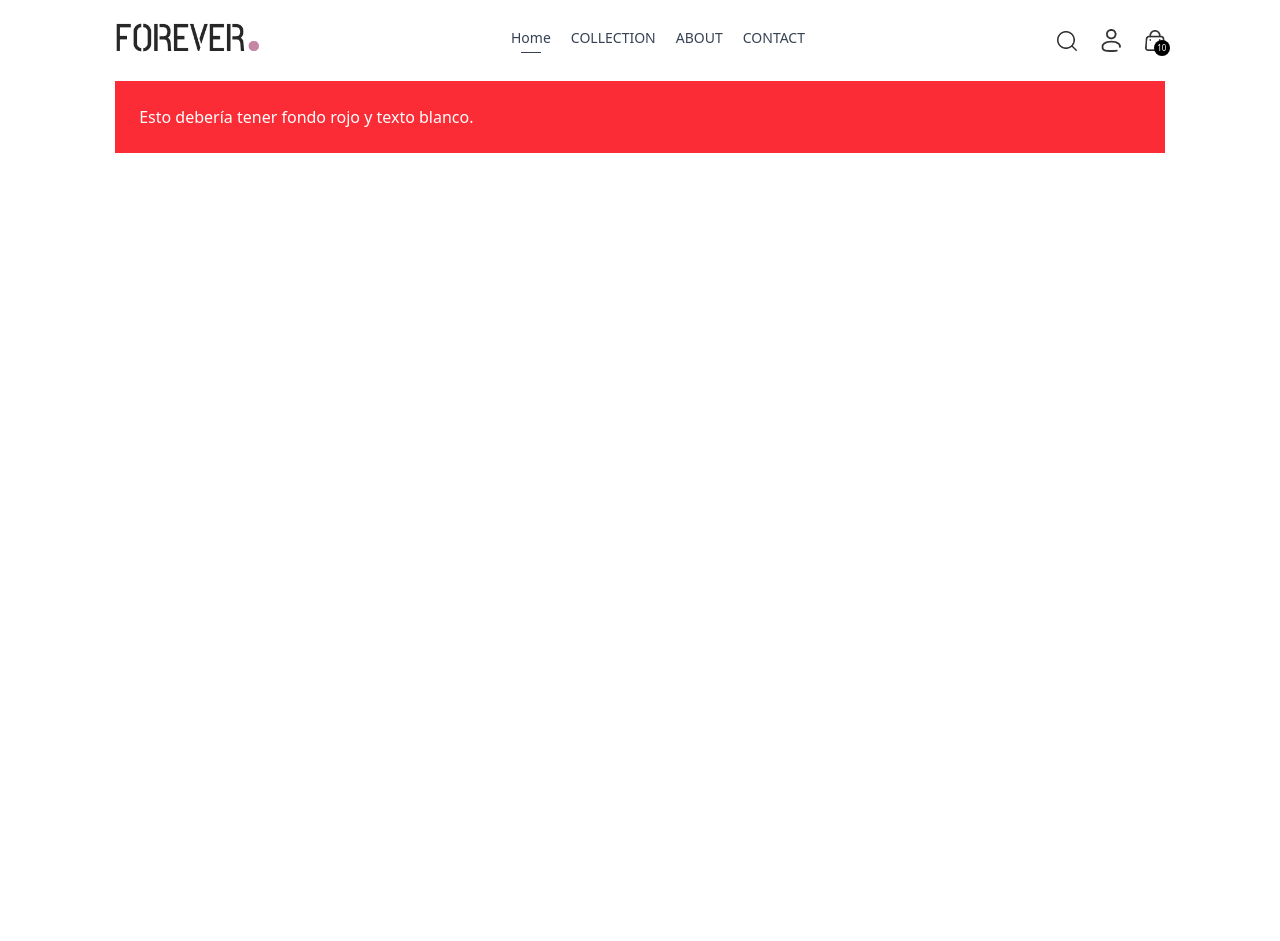
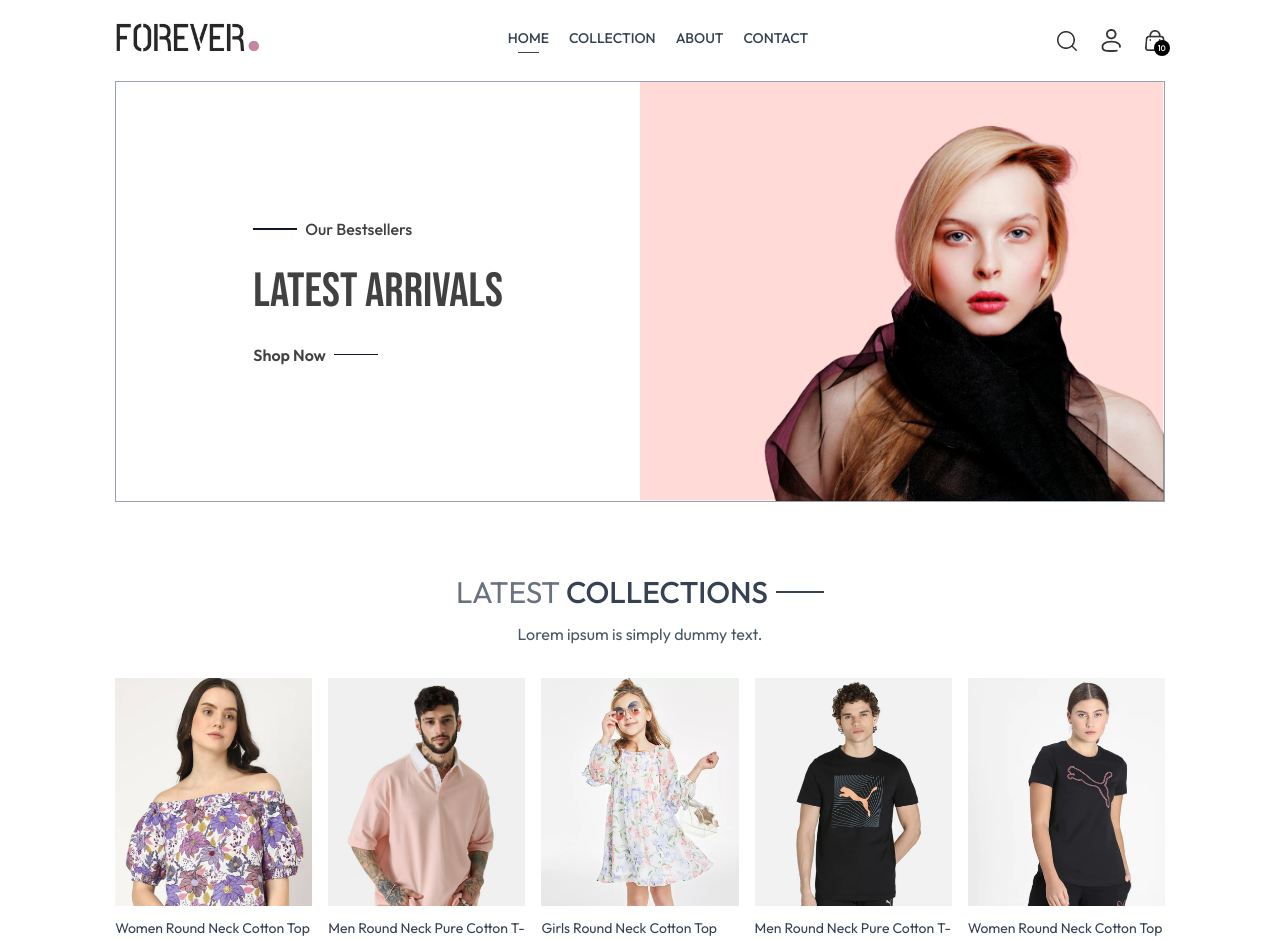
Before and after one commit to Brandon-GJ29/ecommerce, a React (Vite) app in the folder ecommerse-app/frontend/: page / in a window 1280 px wide. Shown: the top 941 px of the page. Before the commit the page ends 800 px from the top, so only its background shows below. Built offline with nearby package versions, Linux system fonts and the light colour scheme.

Commit message:
Visualizacion de Items

```diff
--- a/ecommerse-app/frontend/src/App.jsx
+++ b/ecommerse-app/frontend/src/App.jsx
@@ -1,5 +1,5 @@
 import React from 'react'
-import { Routes,Route} from 'react-router-dom'
+import { Routes, Route } from 'react-router-dom'
 import Home from './pages/Home'
 import Collection from './pages/Collection'
 import About from './pages/About.jsx'
@@ -14,22 +14,20 @@
 
 const App = () => {
   return (
-
-    <h1 className="px-4 sm:px[5vw] md:px-[7vw] lg:px-[9vw] ">
-      <NavBar/>
+    <div className="px-4 sm:px-[5vw] md:px-[7vw] lg:px-[9vw]">
+      <NavBar />
       <Routes>
-        <Route path='/' element={<Home/>}/>
-        <Route path='/collections' element={<Collection/>}/>
-        <Route path='/about' element={<About/>}/>
-        <Route path='/contact' element={<Contact/>}/>
-        <Route path='/product/:productId' element={<Product/>}/>
-        <Route path='/cart' element={<Cart/>}/>
-        <Route path='/login' element={<Login/>}/>
-        <Route path='/place-order' element={<PlaceOrder/>}/>
-        <Route path='/orders' element={<Orders/>}/>
+        <Route path='/' element={<Home />} />
+        <Route path='/collections' element={<Collection />} />
+        <Route path='/about' element={<About />} />
+        <Route path='/contact' element={<Contact />} />
+        <Route path='/product/:productId' element={<Product />} />
+        <Route path='/cart' element={<Cart />} />
+        <Route path='/login' element={<Login />} />
+        <Route path='/place-order' element={<PlaceOrder />} />
+        <Route path='/orders' element={<Orders />} />
       </Routes>
-    </h1>
-
+    </div>
   )
 }
 
--- a/ecommerse-app/frontend/src/components/Hero.jsx
+++ b/ecommerse-app/frontend/src/components/Hero.jsx
@@ -1,9 +1,25 @@
 import React from 'react'
+import { assets } from '../assets/frontend_assets/assets.js'
 
 const Hero = () => {
   return (
-    <div>
-
+    <div className='flex flex-col sm:flex-row border border-gray-400'>
+        {/*Hero left side */}
+        <div className='w-full sm:w-1/2 flex items-center justify-center py-10 sm:py-0'>
+            <div className='text-[#414141]'>
+                <div className='flex items-center gap-2'>
+                    <p className='w-8 md:w-11 h-[2px] bg-gray-900'></p>
+                    <p className='font-medium text-sm md:text-base'>Our Bestsellers</p>
+                </div>
+                    <h1 className='bebas-neue-regular text-3xl sm:py-3 lg:text-5xl leading-relaxed'>Latest arrivals</h1>
+                    <div className='flex items-center gap-2'>
+                        <p className='font-semibold text-sm md:text-base'>Shop Now</p>
+                        <p className='w-8 md:w-11 h-[1px] bg-gray-900'></p>
+                    </div>
+            </div>
+        </div>
+        {/*Hero right side */}
+        <img className='w-full sm:w-1/2' src={assets.hero_img} alt="" />
     </div>
   )
 }
--- /dev/null
+++ b/ecommerse-app/frontend/src/components/LastestCollection.jsx
@@ -0,0 +1,40 @@
+import React, { useContext, useEffect, useState } from 'react'
+import { ShopContext } from '../context/ShopContext';
+import Tittle from './Tittle';
+import ProductItem from './ProductItem';
+
+const LatestCollection = () => {
+    const { products } = useContext(ShopContext);
+    const [latestProducts, setLatestProducts] = useState([]);
+
+    useEffect(() => {
+        setLatestProducts(products.slice(0, 10));
+    }, [products]);
+
+    return (
+        <div className='my-10'>
+            <div className='text-center py-8 text-3xl'>
+                <Tittle text1={'LATEST'} text2={'COLLECTIONS'} />
+                <p className='w-3/4 m-auto text-xs sm:text-sm md:text-base text-gray-600'>
+                    Lorem ipsum is simply dummy text.
+                </p>
+            </div>
+            {/* Rendering products */}
+            <div className='grid grid-cols-2 sm:grid-cols-3 md:grid-cols-4 lg:grid-cols-5 gap-4 gap-y-6'>
+                {
+                    latestProducts.map((item, index) => (
+                        <ProductItem
+                            key={index}
+                            id={item._id}
+                            image={item.image}
+                            name={item.name}
+                            price={item.price}
+                        />
+                    ))
+                }
+            </div>
+        </div>
+    )
+}
+
+export default LatestCollection;
--- a/ecommerse-app/frontend/src/components/NavBar.jsx
+++ b/ecommerse-app/frontend/src/components/NavBar.jsx
@@ -12,7 +12,7 @@
       <img src={assets.logo} className='w-36' alt="Logo" />
       <ul className='hidden sm:flex gap-5 text-sm text-gray-700'>
           <NavLink to="/"  className='flex flex-col items-center gap-1'>
-            <p>Home</p>
+            <p>HOME</p>
             <hr className='w-2/4 border-none h-[1.5px] bg-gray-700 hidden'/>
           </NavLink>
           <NavLink to="/collections"  className='flex flex-col items-center gap-1'>
--- /dev/null
+++ b/ecommerse-app/frontend/src/components/ProductItem.jsx
@@ -0,0 +1,21 @@
+import React, { useContext } from 'react'
+import { ShopContext } from '../context/ShopContext';
+import { Link } from 'react-router-dom';
+
+const ProductItem = ({ id, image,name, price }) => {
+  const { currency } = useContext(ShopContext);
+
+  return (
+    <div>
+      <Link className='text-gray-700 cursor-pointer' to={`/product/${id}`}>
+        <div className='overflow-hidden'>
+            <img className='hover:scale-110 transition ease-in-out' src={image[0]} alt="" />
+        </div>
+        <p className='pt-3 pb-1 text-sm'>{name}</p>
+        <p className='text-sm font-medium'>{currency}{price}</p>
+      </Link>
+    </div>
+  )
+}
+
+export default ProductItem
--- /dev/null
+++ b/ecommerse-app/frontend/src/components/Tittle.jsx
@@ -0,0 +1,12 @@
+import React from 'react'
+
+const Tittle = ({text1,text2}) => {
+  return (
+    <div className='inline-flex gap-2 items-center mb-3'>
+        <p className='text-gray-500'>{text1} <span className='text-gray-700 font-medium'>{text2}</span></p>
+        <p className='w-8 sm:w-12 h-1[1px] sm:h-[2px] bg-gray-700 '></p>
+    </div>
+  )
+}
+
+export default Tittle
--- /dev/null
+++ b/ecommerse-app/frontend/src/context/ShopContext.jsx
@@ -0,0 +1,23 @@
+import { createContext } from "react";
+import { products } from "../assets/frontend_assets/assets";
+
+export const ShopContext = createContext();
+
+const ShopContextProvider = (props) => {
+  const currency = '$';
+  const delivery_fee = 10;
+
+  const value = {
+    products,
+    currency,
+    delivery_fee
+  };
+
+  return (
+    <ShopContext.Provider value={value}>
+      {props.children}
+    </ShopContext.Provider>
+  );
+};
+
+export default ShopContextProvider;
--- a/ecommerse-app/frontend/src/index.css
+++ b/ecommerse-app/frontend/src/index.css
@@ -1,8 +1,28 @@
+@import url('https://fonts.googleapis.com/css2?family=Bebas+Neue&family=Outfit:wght@100..900&family=Prata&display=swap');
+@import url('https://fonts.googleapis.com/css2?family=Outfit:wght@100..900&family=Prata&display=swap');
 @import "tailwindcss";
 @tailwind base;
 @tailwind components;
 @tailwind utilities;
 
+
 a.active hr{
     display: block;
 }
+
+
+.bebas-neue-regular {
+  font-family: "Bebas Neue", sans-serif;
+  font-weight: 400;
+  font-style: normal;
+}
+
+.prata-regular {
+  font-family: "Prata", serif;
+  font-weight: 400;
+  font-style: normal;
+}
+
+*{
+    font-family: Outfit;
+}
--- a/ecommerse-app/frontend/src/main.jsx
+++ b/ecommerse-app/frontend/src/main.jsx
@@ -3,9 +3,14 @@
 import './index.css'
 import App from './App.jsx'
 import { BrowserRouter } from 'react-router-dom'
+import ShopContextProvider from './context/ShopContext.jsx'
 
-createRoot(document.getElementById('root')).render(
+const root = createRoot(document.getElementById('root'))
+
+root.render(
   <BrowserRouter>
-    <App />
-  </BrowserRouter>,
+    <ShopContextProvider>
+      <App />
+    </ShopContextProvider>
+  </BrowserRouter>
 )
--- a/ecommerse-app/frontend/src/pages/Home.jsx
+++ b/ecommerse-app/frontend/src/pages/Home.jsx
@@ -1,10 +1,12 @@
 import React from 'react'
-
+import Hero from '../components/Hero'
+import LastestCollection from '../components/LastestCollection'
 
 const Home = () => {
   return (
-    <div className="bg-red-500 text-white p-6">
-      Esto debería tener fondo rojo y texto blanco.
+    <div >
+      <Hero/>
+      <LastestCollection></LastestCollection>
     </div>
   )
 }
```
